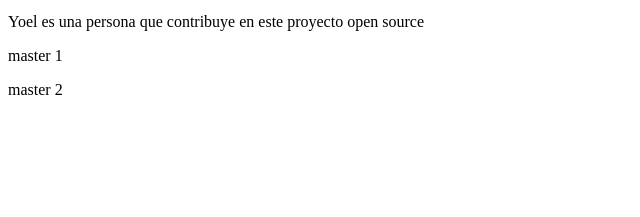
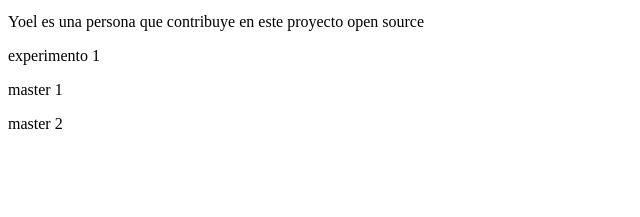
Before and after one commit to yoelbarrios/hyperblog, a plain HTML site: page index.html in a window 1280 px wide. Shown: the part 150-367 px from the top of the page, 0-640 px from the left. Drawn offline with Linux system fonts and the light colour scheme.

Commit message:
experimento 1

```diff
--- a/index.html
+++ b/index.html
@@ -17,6 +17,7 @@
         <p>la algoritmia, es algo s&uacute;per importante para lograr
             entender la l&oacute;gica de programaci&oacute;n</p>
 	    <p>Yoel es una persona que contribuye en este proyecto open source</p>
+        <p>experimento 1</p>
         <p>master 1</p>
         <p>master 2</p>
 </main>
```
